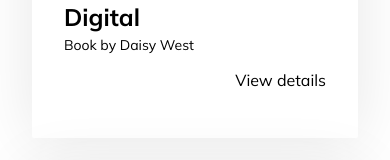
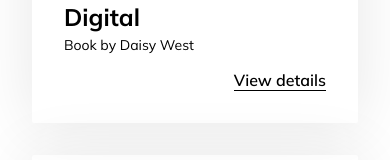
Before and after one commit to ganiirsyadi/bookstore-fe, a React (Create React App) app: page / in a window 390 px wide. Shown: the part 419-579 px from the top of the page. Built offline with nearby package versions, Linux system fonts and the light colour scheme.

Commit message:
Hide toggle view details button on desktop

```diff
--- a/src/components/Book/Book.module.css
+++ b/src/components/Book/Book.module.css
@@ -9,7 +9,7 @@
 }
 
 .flex {
-  display: flex;
+  display: none;
   justify-content: flex-end;
 }
 
@@ -29,7 +29,7 @@
   font-size: 14px;
 }
 
-.more {
+.flex > p {
   font-size: 16px !important;
   margin-top: 1rem !important;
   margin-bottom: 0;
@@ -37,6 +37,7 @@
   font-weight: 600;
   border-bottom: 1px solid black;
   width: fit-content;
+  cursor: pointer;
 }
 
 .grid {
@@ -97,6 +98,10 @@
   .grid {
     display: none;
   }
+
+  .flex {
+    display: flex;
+  }
 }
 
 @media screen and (max-width: 576px) {
```
